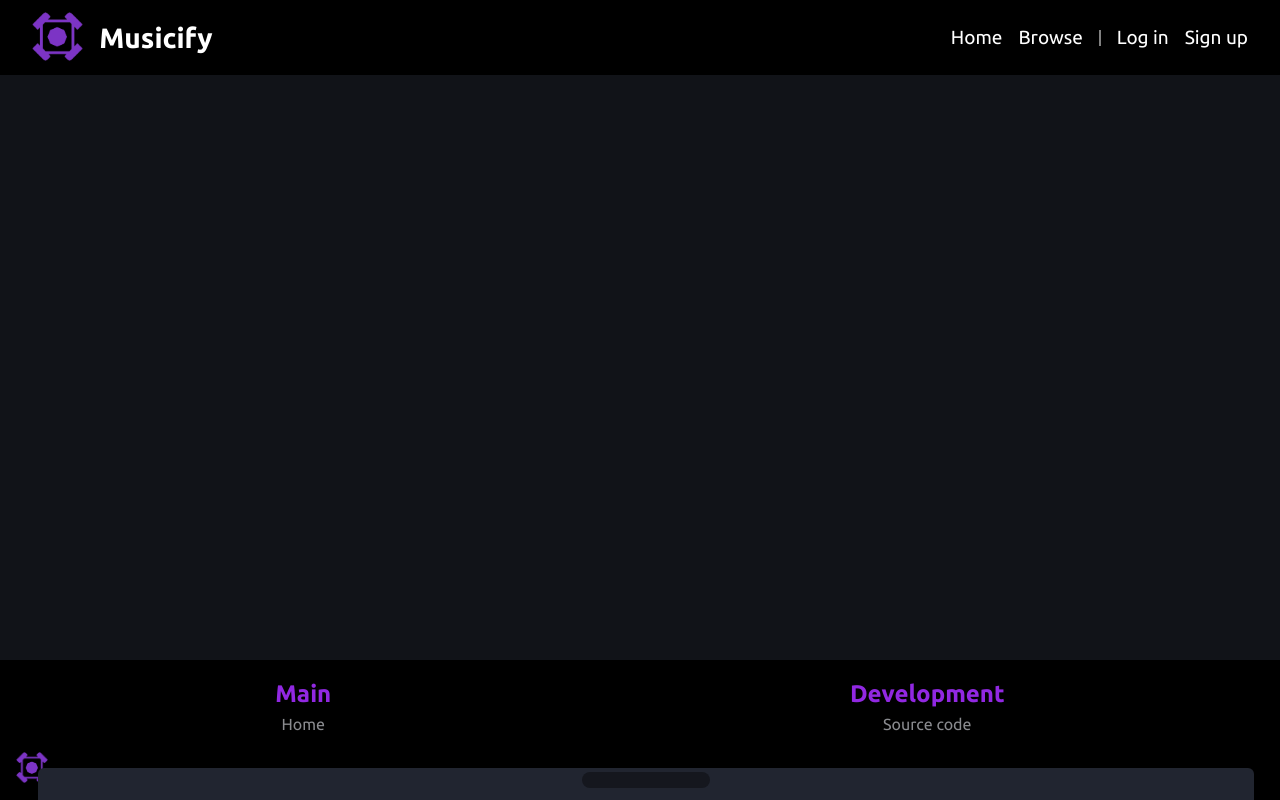
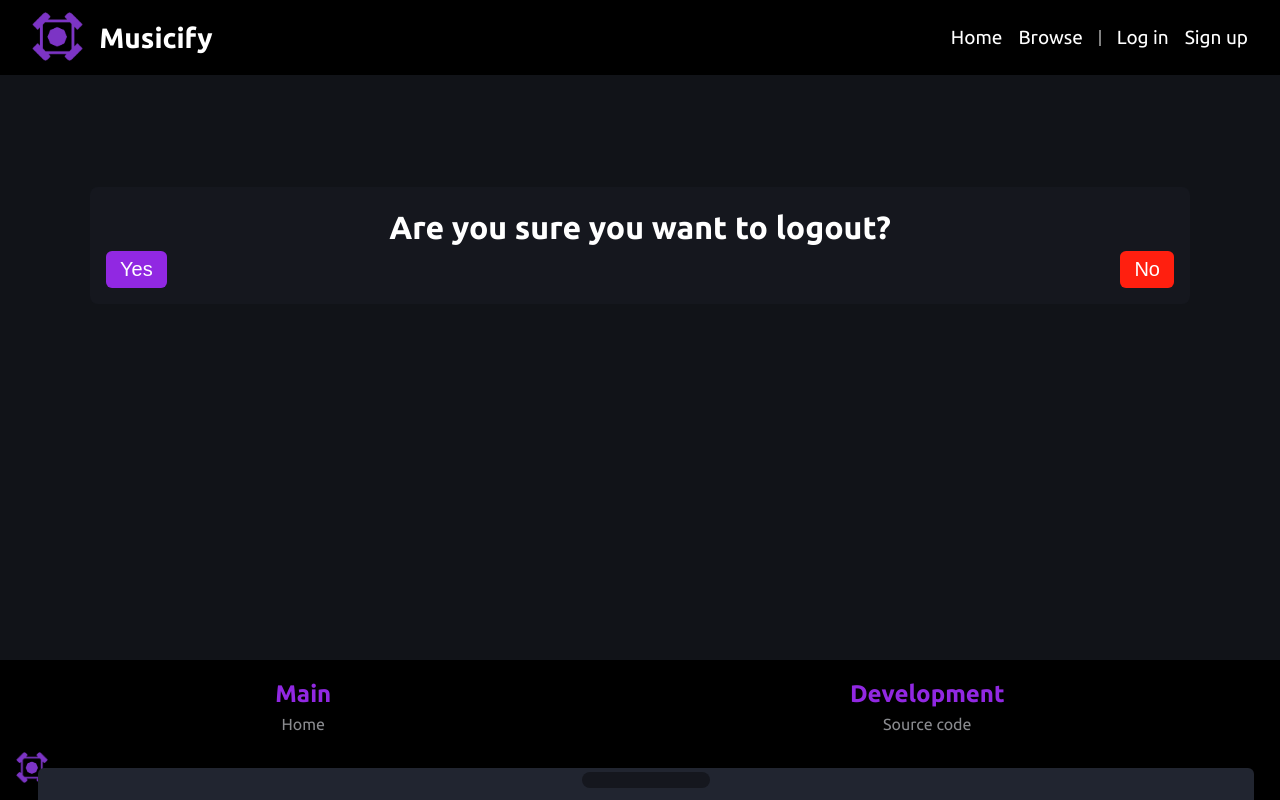
Before and after one commit to IsolatedLun/Musicify, a React (Vite) app in the folder frontend/: page /logout in a window 1280 px wide. Built offline with nearby package versions, Linux system fonts and the light colour scheme; no server answers.

Commit message:
Added logout page

```diff
--- a/frontend/src/App.tsx
+++ b/frontend/src/App.tsx
@@ -10,6 +10,7 @@ import SignUp from "./components/auth/SignUp";
 import LogIn from "./components/auth/LogIn";
 import { useAppDispatch } from "./hooks";
 import { getUserByToken, setIsLogged } from "./features/user.slice";
+import Logout from "./components/auth/Logout";
 
 function App() {
   const dispatch = useAppDispatch();
@@ -44,6 +45,7 @@ function App() {
 
             <Route path='/signup' element={<SignUp />} />
             <Route path='/login' element={<LogIn />} />
+            <Route path='/logout' element={<Logout />} />
 
           </Routes>
           <MusicPlayer />
--- /dev/null
+++ b/frontend/src/components/auth/Logout.tsx
@@ -0,0 +1,30 @@
+import React from 'react'
+import { useNavigate } from 'react-router-dom'
+import { logout } from '../../features/user.slice';
+import { useAppDispatch } from '../../hooks';
+
+const Logout = () => {
+    const navigate = useNavigate();
+    const dispatch = useAppDispatch();
+
+    const commenceLogout = () => {
+        dispatch(logout());
+        navigate('/login');
+    }
+
+    return (
+        <div className="form-container">
+            <div className="logout text--center">
+                <h1 className="logout__title">Are you sure you want to logout?</h1>
+                <div className="btn--group">
+                    <button onClick={() => commenceLogout()}
+                    className='btn--def btn--primary'>Yes</button>
+                    <button onClick={() => navigate(-1)}
+                    className='btn--def btn--primary btn--err err cust'>No</button>
+                </div>
+            </div>
+        </div>
+    )
+}
+
+export default Logout
--- a/frontend/src/css/global.css
+++ b/frontend/src/css/global.css
@@ -69,7 +69,8 @@ img {
   --clr-primary: hsl(274, 76%, 52%);
   --clr-secondary: hsl(274, 76%, 58%);
   --clr-warn: #ff960d;
-  --clr-err: #ff1d0d;
+  --clr-err: hsl(4, 100%, 53%);
+  --clr-err-secondary: hsl(4, 100%, 60%);
 }
 
 @media(max-width: 768px) {
--- a/frontend/src/css/imports.css
+++ b/frontend/src/css/imports.css
@@ -6,5 +6,6 @@
 @import url('browse.css');
 @import url('footer.css');
 
-@import url(forms.css);
+@import url('forms.css');
+@import url('logout.css');
 @import url('loader.css');
--- /dev/null
+++ b/frontend/src/css/logout.css
@@ -0,0 +1,7 @@
+.logout {
+    padding: 1em;
+    margin-inline: auto;
+    margin-top: 7em;
+    background-color: var(--bg-secondary);
+    border-radius: 8px;
+}
--- a/frontend/src/css/utils.css
+++ b/frontend/src/css/utils.css
@@ -56,8 +56,22 @@
     transition: background-color 95ms ease-out;
 }
 
-.btn--primary:hover {
+.btn--primary:hover:not(.cust) {
     background-color: var(--clr-secondary);
+}
+
+.btn--err:has(.err) {
+    background-color: var(--clr-err);
+}
+
+.btn--err:has(.err):hover {
+    background-color: var(--clr-err-secondary);
+}
+
+.btn--group {
+    display: flex;
+    align-items: center;
+    justify-content: space-between;
 }
 
 /* Inputs */
@@ -94,6 +108,14 @@
 
 /* Backgrounds */
 
+/* Colors */
+.err {
+    background-color: var(--clr-err);
+}
+
+.warn {
+    background-color: var(--clr-warn);
+}
 
 /* Misc */
 .link--split {
--- a/frontend/src/features/user.slice.ts
+++ b/frontend/src/features/user.slice.ts
@@ -81,5 +81,5 @@ export const userSlice = createSlice({
     }
 })
 
-export const { setIsLogged } = userSlice.actions;
+export const { setIsLogged, logout } = userSlice.actions;
 export default userSlice.reducer;
```
Also changed, not shown: frontend/prod.css, 1 other file (tests, documents, lock files or other folders).
